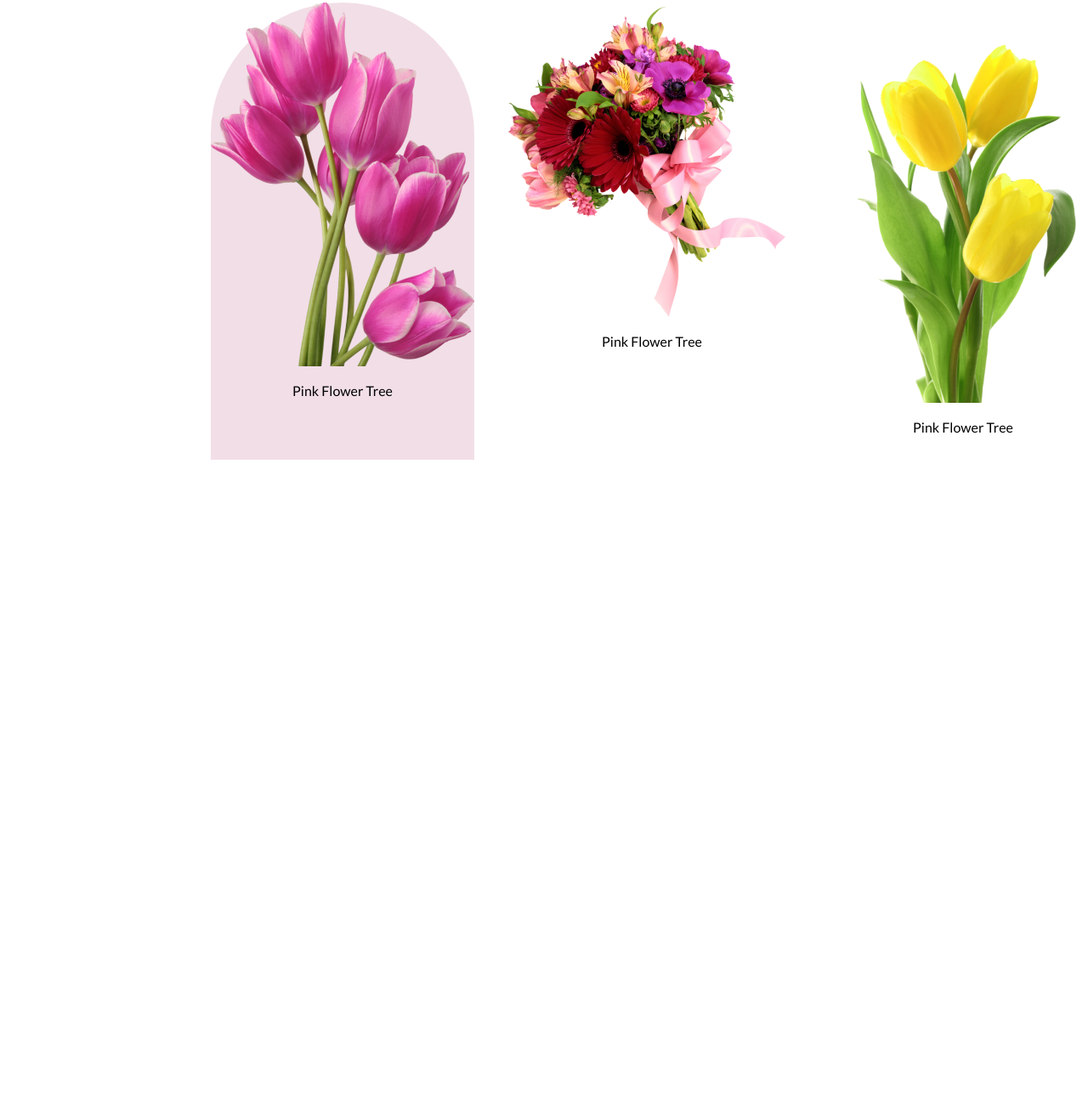
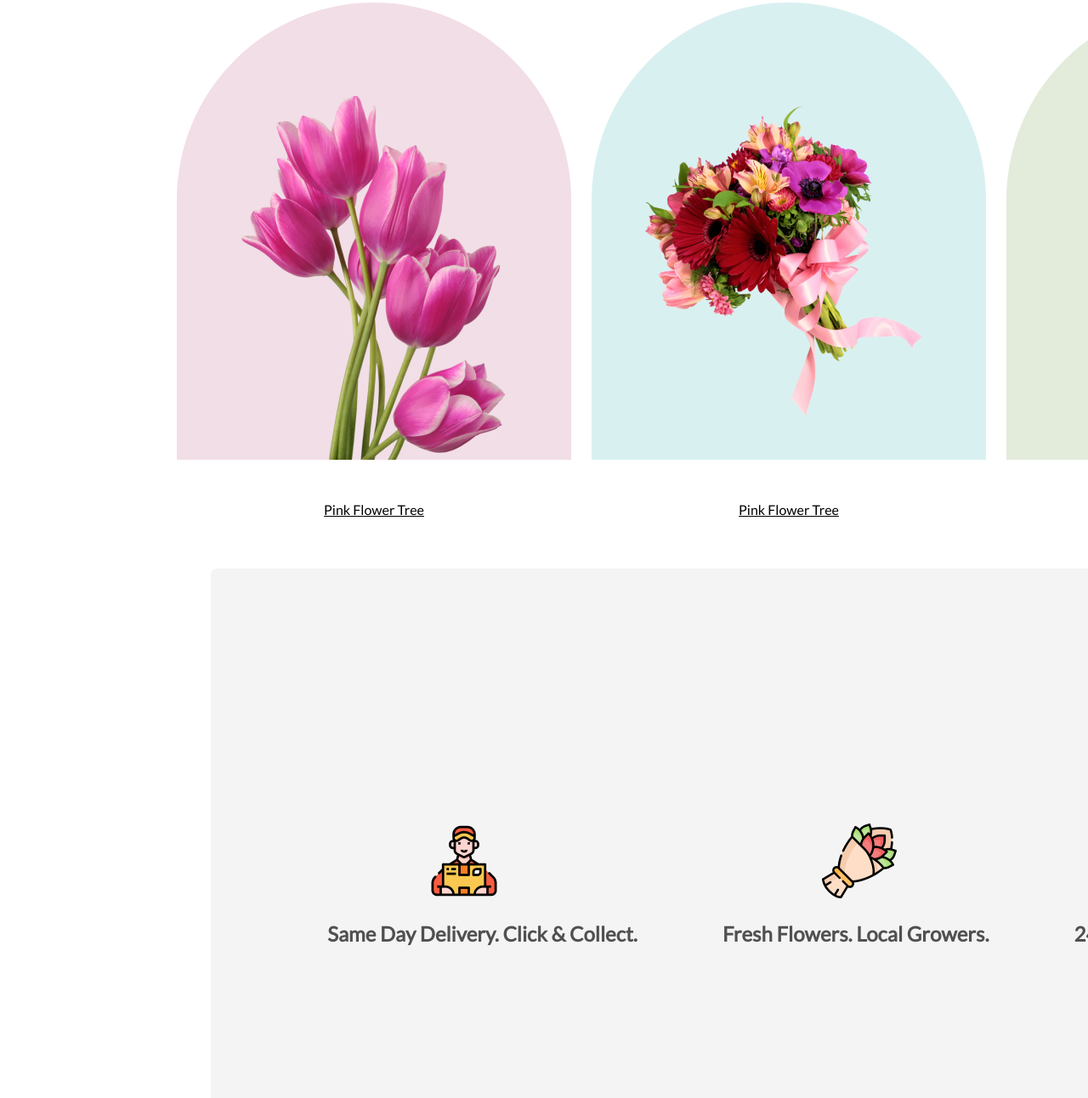
Before and after one commit to Israt-Jahan-Sujana/flower-shop-assignment, a plain HTML site: page index.html in a window 1280 px wide. Shown: the part 1295-2587 px from the top of the page at 85% size. Before the commit the page ends 1844 px from the top, so only its background shows below. Drawn offline with Linux system fonts and the light colour scheme.

Commit message:
bar added

```diff
--- a/index.html
+++ b/index.html
@@ -27,16 +27,31 @@
     <section class="middle-flowers">
         <div class="pink-flower-1">
             <img class="flower-1" src="Flower Asset/pngwing 6.png" alt="">
-            <p>Pink Flower Tree</p>
+            <p class="flower-1-description">Pink Flower Tree</p>
         </div>
         <div class="pink-flower-2">
-            <img src="Flower Asset/pngwing 5.png" alt="">
-            <p>Pink Flower Tree</p>
+            <img class="flower-2"src="Flower Asset/pngwing 5.png" alt="">
+            <p class="flower-2-description">Pink Flower Tree</p>
         </div>
         <div class="pink-flower-3">
-            <img src="Flower Asset/pngwing 7.png" alt="">
-            <p>Pink Flower Tree</p>
+            <img class="flower-3" src="Flower Asset/pngwing 7.png" alt="">
+            <p class="flower-3-description">Pink Flower Tree</p>
         </div>
+    </section>
+    <section class="middle-bar">
+        <div id="bar-1">
+            <img src="Flower Asset/Group 57.png" alt="">
+            <p>Same Day Delivery. Click & Collect.</p>
+        </div>
+        <div id="bar-2">
+            <img src="Flower Asset/Group 58.png" alt="">
+            <p>Fresh Flowers. Local Growers.</p>
+        </div>
+        <div id="bar-3">
+            <img src="Flower Asset/Group 59.png" alt="">
+            <p>24/7 Free Support.</p>
+        </div>
+
     </section>
 </body>
 </html>
--- a/styles/flower.css
+++ b/styles/flower.css
@@ -68,7 +68,7 @@ body{
     display: flex;
     gap: 24px;
     text-align: center;
-    padding-left: 240px;
+    padding-left: 200px;
     padding-right: 240px;
 }
 .pink-flower-1{
@@ -78,6 +78,76 @@ body{
     background: rgba(167, 33, 98, 0.15);
 }
 .flower-1{
+    padding-top: 110px;
+    padding-left: 76px;
+    padding-right: 78px;
     width: 310px;
     height: 428px;
 }
+.flower-1-description{
+    padding-top: 30px;
+    text-decoration:underline;
+}
+.pink-flower-2{
+    width: 464px;
+    height: 538px;
+    border-radius: 300px 300px 0px 0px;
+    background: rgba(5, 151, 160, 0.15);
+}
+.flower-2{
+    padding: 117px 47px 51px 47px;
+    width: 370px;
+    height: 370px;
+}
+.flower-2-description{
+    padding-top: 30px;
+    text-decoration:underline;
+}
+.flower-3{
+    padding-top: 67px;
+    padding-left: 75px;
+    padding-right: 75px;
+    width: 314px;
+    height: 471px;
+}
+.pink-flower-3{
+    width: 464px;
+    height: 538px;
+    border-radius: 300px 300px 0px 0px;
+    background: rgba(71, 125, 17, 0.15);
+}
+.flower-3-description{
+    padding-top: 32px;
+    text-decoration:underline;
+}
+.middle-bar{
+    border-radius: 8px;
+    background: rgba(39, 39, 39, 0.05);
+    margin-left: 240px;
+    margin-right: 240px;
+    margin-top: 128px;
+    display: flex;
+    justify-content: center;
+    width: 1150px;
+    height: 320px;
+    padding: 300px 100px 87px 100px;
+    gap: 100px;
+}
+#bar-1 img, #bar-2 img{
+    text-align: center;
+    width: 88px;
+    height: 88px;
+    padding-left: 117px;
+}
+#bar-1 p, #bar-2 p, #bar-3 p{
+    color: rgba(39, 39, 39, 0.80);
+    text-align: center;
+    font-size: 24px;
+    font-weight: 600;
+}
+#bar-3 img{
+    text-align: center;
+    width: 88px;
+    height: 88px;
+    padding-left: 50px;
+}
```
